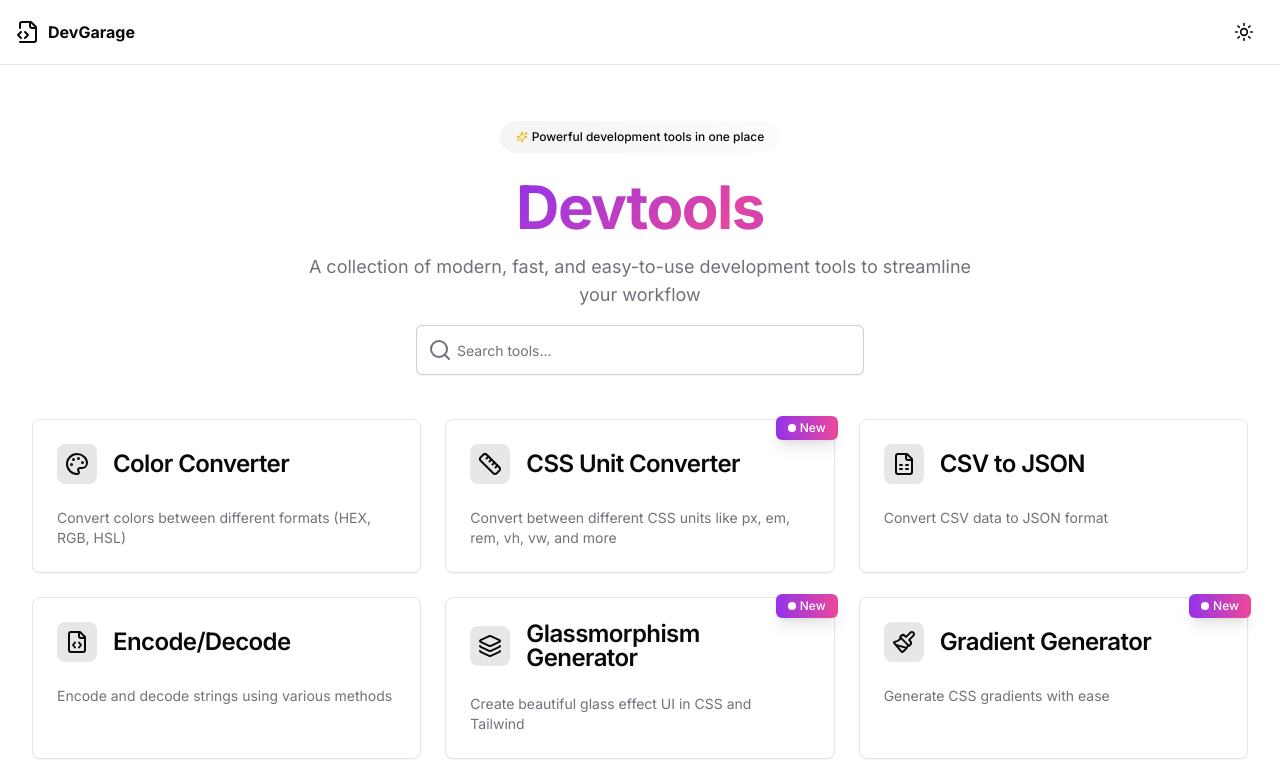
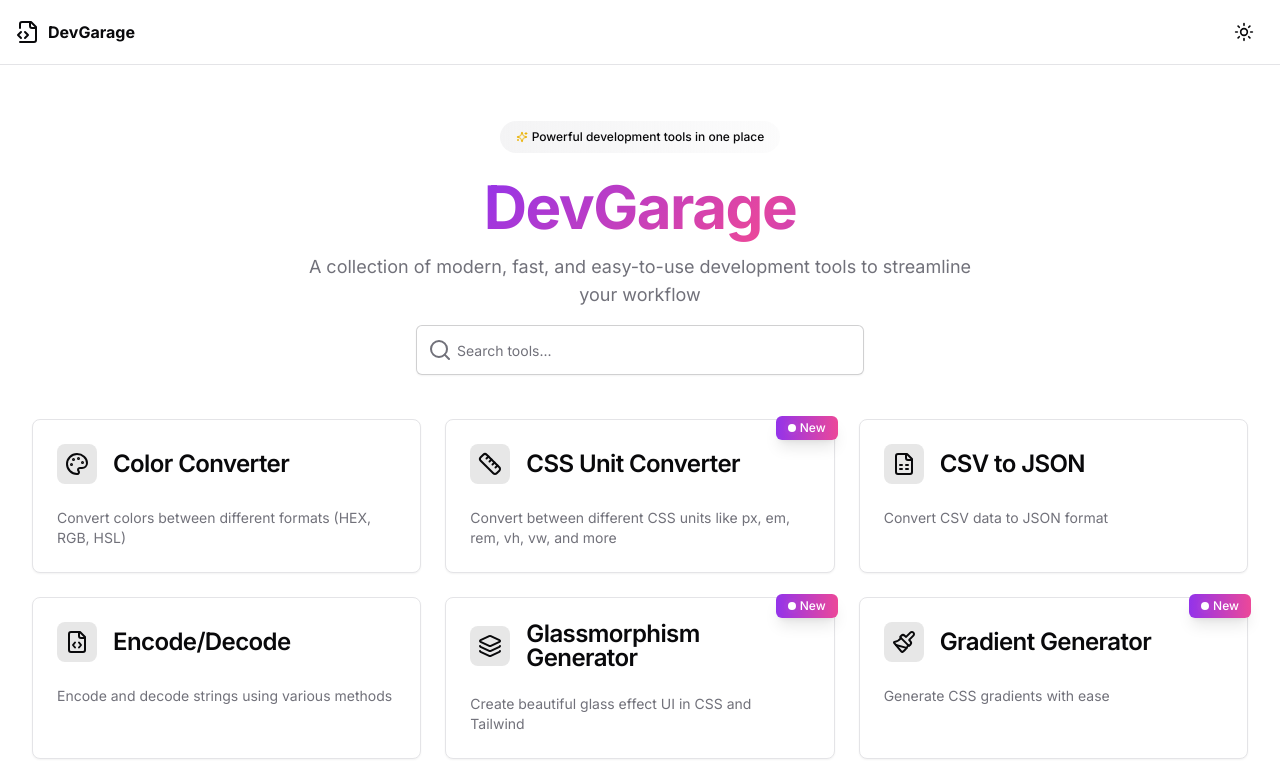
Before and after one commit to dj21-vicky21/Dev-tool-app, a Next.js app: page / in a window 1280 px wide. Shown: the top 781 px of the page. Built offline with nearby package versions, Linux system fonts and the light colour scheme.

Commit message:
Refactor Color Converter tool by removing unused tab triggers and updating the application title to 'DevGarage' for consistent branding.

```diff
--- a/app/page.tsx
+++ b/app/page.tsx
@@ -38,7 +38,7 @@ export default function Home() {
           </div>
 
           <h1 className="text-6xl font-bold tracking-tight">
-            <AuroraText colors={["#ec4899", "#9333ea"]}>Devtools</AuroraText>
+            <AuroraText colors={["#ec4899", "#9333ea"]}>DevGarage</AuroraText>
           </h1>
 
           <p className="text-lg text-muted-foreground max-w-2xl mx-auto">
--- a/app/tool/color-converter/page.tsx
+++ b/app/tool/color-converter/page.tsx
@@ -12,7 +12,7 @@ import { Tabs, TabsContent, TabsList, TabsTrigger } from "@/components/ui/tabs";
 import ColorPicker from "./components/ColorPicker";
 import ColorSchemes from "./components/ColorSchemes";
 import useColorConvertorStore from "@/store/colorConvertor";
-import { Palette, History, Pipette, PaintBucket } from "lucide-react";
+import { Palette, PaintBucket } from "lucide-react";
 
 export default function ColorConverter() {
   const { color } = useColorConvertorStore();
@@ -55,14 +55,14 @@ export default function ColorConverter() {
               <Palette className="h-4 w-4" />
               <span>Color Schemes</span>
             </TabsTrigger>
-            <TabsTrigger value="eyedropper" className="flex items-center gap-1.5">
+            {/* <TabsTrigger value="eyedropper" className="flex items-center gap-1.5">
               <Pipette className="h-4 w-4" />
               <span>Extract Colors</span>
             </TabsTrigger>
             <TabsTrigger value="history" className="flex items-center gap-1.5">
               <History className="h-4 w-4" />
               <span>History</span>
-            </TabsTrigger>
+            </TabsTrigger> */}
           </TabsList>
 
           <TabsContent value="picker" className="space-y-4 mt-6">
@@ -105,7 +105,7 @@ export default function ColorConverter() {
             </Card>
           </TabsContent>
 
-          <TabsContent value="eyedropper" className="space-y-4 mt-6">
+          {/* <TabsContent value="eyedropper" className="space-y-4 mt-6">
             <Card>
               <CardHeader>
                 <CardTitle>Color Extractor</CardTitle>
@@ -139,7 +139,7 @@ export default function ColorConverter() {
                 </div>
               </CardContent>
             </Card>
-          </TabsContent>
+          </TabsContent> */}
         </Tabs>
       </div>
     </div>
```
